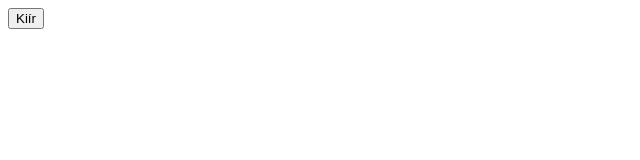
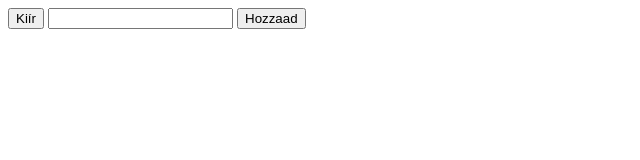
Before and after one commit to VargaNorbert/10.11, a plain HTML site: page index.html in a window 1280 px wide. Shown: the whole page, without its empty margins (0-640 px from the left). Drawn offline with Linux system fonts and the light colour scheme.

Commit message:
Feladat 3

```diff
--- a/index.html
+++ b/index.html
@@ -11,5 +11,9 @@
 
     <button id="gomb">Kiír</button>
 
+    <input id="szam" type="number">
+
+    <button id="hozzaad">Hozzaad</button>
+
 </body>
 </html>
--- a/src/main.js
+++ b/src/main.js
@@ -11,5 +11,13 @@ document.addEventListener('DOMContentLoaded',() => {
        console.log(t2);
     });
 
+    document.getElementById('hozzaad').addEventListener('click', () => {
+
+
+        t.push(document.getElementById('szam').value);
+
+        console.log(t);
+    });
+
 
 });
```
